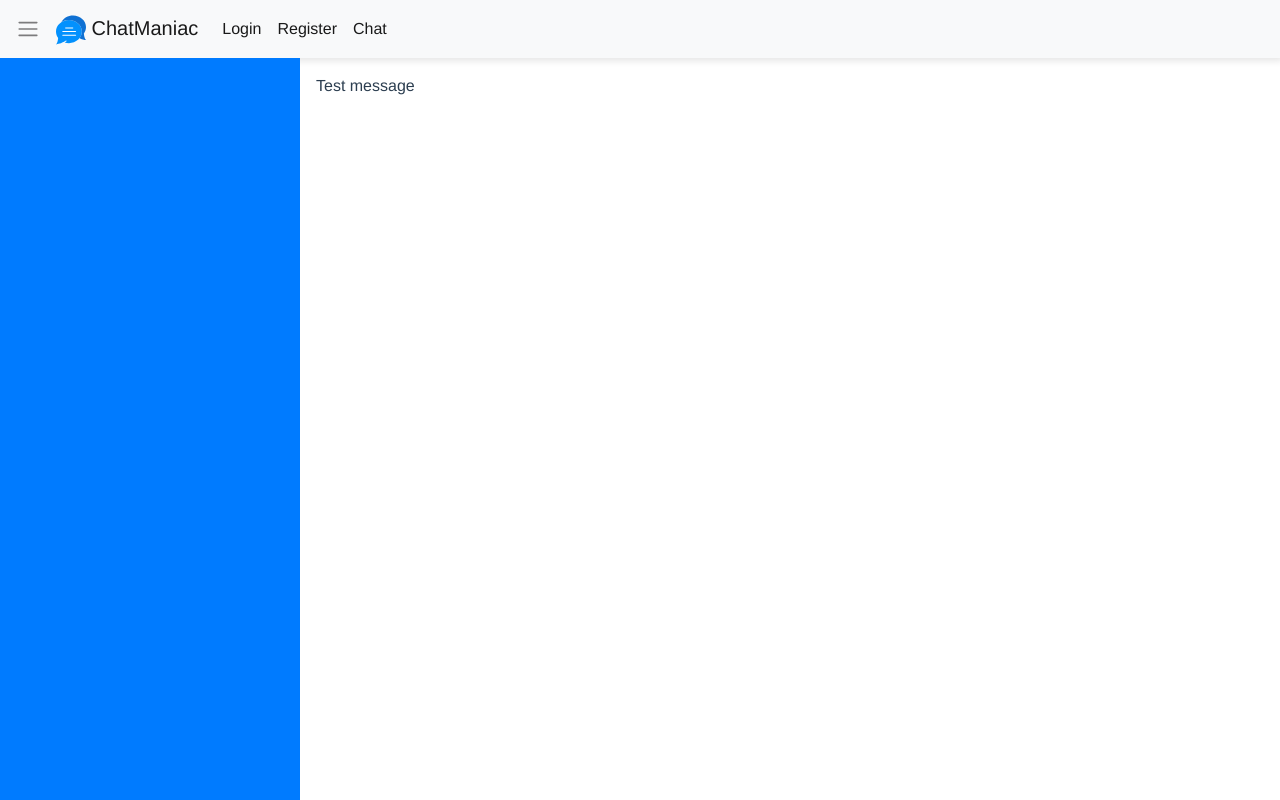
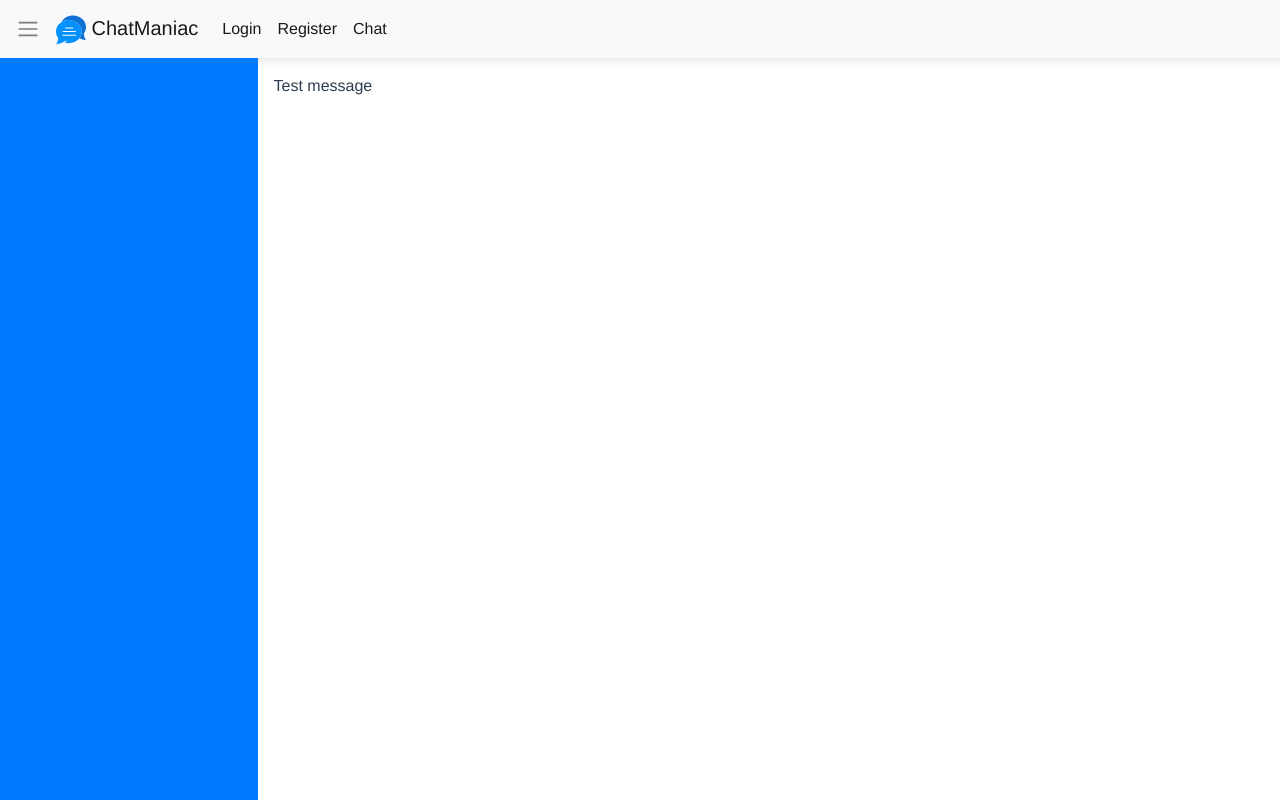
Before and after one commit to RajovicMirko/chatroom, a Vue app: page /chat in a window 1280 px wide. Built offline with nearby package versions, Linux system fonts and the light colour scheme.

Commit message:
Chat page Fixed drawer transition

```diff
--- a/src/components/Navigation.vue
+++ b/src/components/Navigation.vue
@@ -1,7 +1,7 @@
 <template>
   <nav class="navbar navbar-expand-lg navbar-light bg-light">
     <!-- Drawer control -->
-    <span class="drawer-btn navbar-toggler-icon" @click="drawerControl"></span>
+    <span class="drawer-btn navbar-toggler-icon" @click="drawerControl" v-if="pageName === 'Chat'"></span>
 
     <!-- Brand -->
     <router-link class="navbar-brand" to="/">
@@ -44,10 +44,16 @@ export default {
     };
   },
 
+  computed: {
+    pageName() {
+      return this.$router.currentRoute.name;
+    }
+  },
+
   methods: {
     drawerControl() {
       const drawer = document.querySelector(".drawer");
-      drawer.classList.toggle("drawer-closed");
+      drawer.classList.toggle("closed");
     }
   }
 };
--- a/src/views/Chat.vue
+++ b/src/views/Chat.vue
@@ -1,5 +1,5 @@
 <template>
-  <div class="chat d-flex">
+  <div class="chat">
     <div class="drawer bg-primary"></div>
     <div class="messages">Test message</div>
   </div>
@@ -13,28 +13,23 @@ export default {
 
 <style>
 .chat {
+  position: relative;
+  display: flex;
   overflow: hidden;
 }
 
 .drawer {
   position: relative;
-  min-width: 300px;
-  max-width: 300px;
-  left: 0;
-  transition: left 0.5s cubic-bezier(0.82, 0.085, 0.395, 0.895);
-  overflow: hidden;
+  flex: 1.3;
+  transition: all 0.5s ease-out;
 }
 
-.drawer-closed {
-  position: relative;
-  left: -300px;
-  display: hidden;
-  overflow: hidden;
+.drawer.closed {
+  flex: 0;
 }
 
 .messages {
   padding: 1rem 1rem 0 1rem;
-  flex: 1;
-  overflow: hidden;
+  flex: 5;
 }
 </style>
```
